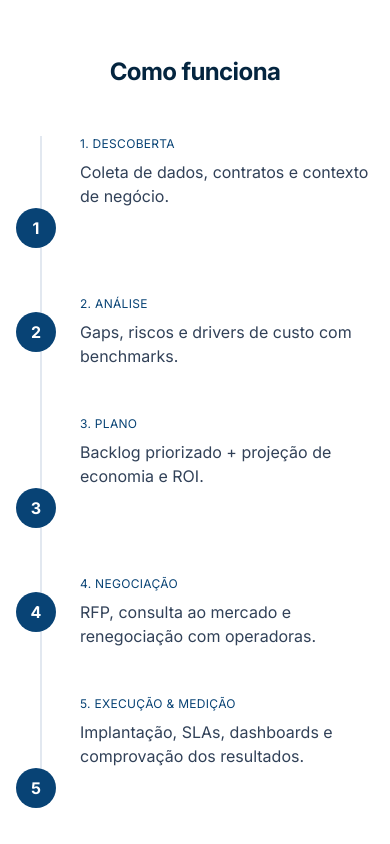
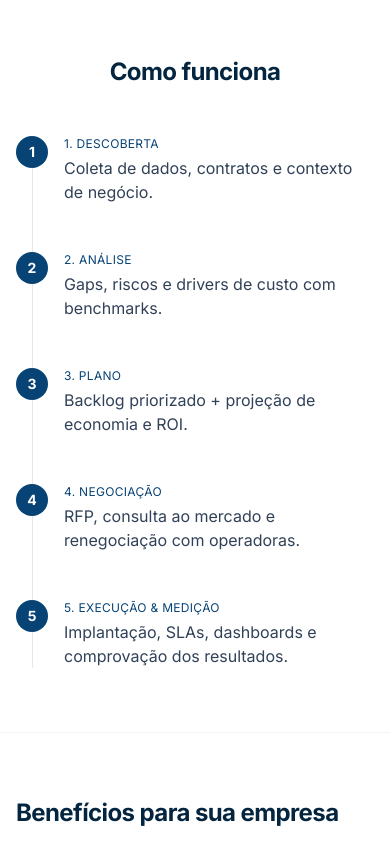
Before and after one commit to moAI-Tech/moAI-Home, a website: page dist/consultoria.html in a window 390 px wide. Shown: the part 2380-3224 px from the top of the page. Drawn offline with Linux system fonts and the light colour scheme.

Commit message:
Refactor timeline layout and improve accessibility features
- Adjusted grid layout for timeline items on mobile devices for better alignment.
- Centralized dot elements in the timeline for improved visual consistency.
- Enhanced accessibility by ensuring reduced motion preferences are respected.
- Updated HTML structure for timeline items to improve readability and maintainability.
- Removed unnecessary JavaScript for timeline animations, simplifying the codebase.

```diff
--- a/dist/consultoria.html
+++ b/dist/consultoria.html
@@ -84,40 +84,42 @@
     @media (max-width: 767px) {
       .timeline::before {
         left: 1.5rem;
+        /* linha continua do lado esquerdo */
       }
 
-      /* 24px */
       .timeline ol {
         gap: 2rem;
       }
 
       .timeline li {
         display: grid;
-        grid-template-columns: 3rem 1fr;
-        /* coluna do dot + coluna do texto */
+        grid-template-columns: 2.5rem 1fr;
+        /* dot + conteúdo */
         align-items: center;
+        /* agora alinha pelo centro */
         column-gap: 1rem;
       }
 
-      /* qualquer bloco que não seja o dot vira texto na coluna 2 */
       .timeline li>div:not(.dot) {
         grid-column: 2;
         text-align: left !important;
         padding: 0 !important;
       }
 
-      /* dot fica na coluna 1 */
       .timeline li>.dot {
         grid-column: 1;
         margin: 0;
-        /* remove mx-auto */
+        justify-self: center;
+        /* centraliza na coluna da esquerda */
+        align-self: center;
+        /* força o círculo no meio da linha */
       }
 
-      /* esconde os placeholders "hidden md:block" no mobile (garantia extra) */
       .timeline li>.hidden {
-        display: none;
+        display: none !important;
       }
     }
+
 
     /* Acessibilidade: respeita preferência por menos animação */
     @media (prefers-reduced-motion: reduce) {
@@ -279,67 +281,77 @@
     <!-- Como funciona (timeline) -->
     <section id="como-funciona" class="bg-white/60 border-y border-slate-100">
       <div class="mx-auto max-w-5xl px-4 py-16">
-        <h2 class="text-2xl md:text-3xl font-bold tracking-tight text-brand-900 text-center">Como funciona</h2>
+        <h2 class="text-2xl md:text-3xl font-bold tracking-tight text-brand-900 mb-12 text-center">
+          Como funciona
+        </h2>
 
-        <div class="relative mt-12 timeline">
-          <ol class="space-y-12 relative z-10">
-            <li
-              class="md:flex items-center reveal opacity-0 translate-y-6 transition duration-700 ease-out transform-gpu">
-              <div class="md:w-1/2 md:pr-8 text-right">
-                <p class="text-xs uppercase tracking-wide text-brand-700">1. Descoberta</p>
-                <p class="mt-2 text-slate-700">Coleta de dados, contratos e contexto de negócio.</p>
+        <div class="relative">
+          <!-- Linha -->
+          <div class="absolute left-4 top-0 h-full w-px bg-slate-200 md:left-1/2"></div>
+
+          <ol class="space-y-12 md:space-y-20">
+            <!-- Item 1 -->
+            <li class="relative flex items-start md:flex-row md:items-center">
+              <span
+                class="absolute left-0 md:left-1/2 md:-translate-x-1/2 flex h-8 w-8 items-center justify-center rounded-full bg-brand-700 text-white text-sm font-bold">
+                1
+              </span>
+              <div class="ml-12 md:ml-0 md:w-1/2 md:pr-8 md:text-right">
+                <h3 class="text-xs uppercase tracking-wide text-brand-700">1. Descoberta</h3>
+                <p class="mt-1 text-slate-700">Coleta de dados, contratos e contexto de negócio.</p>
               </div>
-              <div
-                class="dot flex items-center justify-center w-10 h-10 rounded-full bg-brand-700 text-white font-bold mx-auto md:mx-0 transform scale-75 transition duration-700 ease-out transform-gpu">
-                1</div>
               <div class="hidden md:block md:w-1/2"></div>
             </li>
 
-            <li
-              class="md:flex items-center reveal opacity-0 translate-y-6 transition duration-700 ease-out transform-gpu">
-              <div class="hidden md:block md:w-1/2"></div>
-              <div
-                class="dot flex items-center justify-center w-10 h-10 rounded-full bg-brand-700 text-white font-bold mx-auto md:mx-0 transform scale-75 transition duration-700 ease-out transform-gpu">
-                2</div>
-              <div class="md:w-1/2 md:pl-8">
-                <p class="text-xs uppercase tracking-wide text-brand-700">2. Análise</p>
-                <p class="mt-2 text-slate-700">Gaps, riscos e drivers de custo com benchmarks.</p>
+            <!-- Item 2 -->
+            <li class="relative flex items-start md:flex-row-reverse md:items-center">
+              <span
+                class="absolute left-0 md:left-1/2 md:-translate-x-1/2 flex h-8 w-8 items-center justify-center rounded-full bg-brand-700 text-white text-sm font-bold">
+                2
+              </span>
+              <div class="ml-12 md:ml-0 md:w-1/2 md:pl-8 md:text-left">
+                <h3 class="text-xs uppercase tracking-wide text-brand-700">2. Análise</h3>
+                <p class="mt-1 text-slate-700">Gaps, riscos e drivers de custo com benchmarks.</p>
               </div>
-            </li>
-
-            <li
-              class="md:flex items-center reveal opacity-0 translate-y-6 transition duration-700 ease-out transform-gpu">
-              <div class="md:w-1/2 md:pr-8 text-right">
-                <p class="text-xs uppercase tracking-wide text-brand-700">3. Plano</p>
-                <p class="mt-2 text-slate-700">Backlog priorizado + projeção de economia e ROI.</p>
-              </div>
-              <div
-                class="dot flex items-center justify-center w-10 h-10 rounded-full bg-brand-700 text-white font-bold mx-auto md:mx-0 transform scale-75 transition duration-700 ease-out transform-gpu">
-                3</div>
               <div class="hidden md:block md:w-1/2"></div>
             </li>
 
-            <li
-              class="md:flex items-center reveal opacity-0 translate-y-6 transition duration-700 ease-out transform-gpu">
+            <!-- Item 3 -->
+            <li class="relative flex items-start md:flex-row md:items-center">
+              <span
+                class="absolute left-0 md:left-1/2 md:-translate-x-1/2 flex h-8 w-8 items-center justify-center rounded-full bg-brand-700 text-white text-sm font-bold">
+                3
+              </span>
+              <div class="ml-12 md:ml-0 md:w-1/2 md:pr-8 md:text-right">
+                <h3 class="text-xs uppercase tracking-wide text-brand-700">3. Plano</h3>
+                <p class="mt-1 text-slate-700">Backlog priorizado + projeção de economia e ROI.</p>
+              </div>
               <div class="hidden md:block md:w-1/2"></div>
-              <div
-                class="dot flex items-center justify-center w-10 h-10 rounded-full bg-brand-700 text-white font-bold mx-auto md:mx-0 transform scale-75 transition duration-700 ease-out transform-gpu">
-                4</div>
-              <div class="md:w-1/2 md:pl-8">
-                <p class="text-xs uppercase tracking-wide text-brand-700">4. Negociação</p>
-                <p class="mt-2 text-slate-700">RFP, consulta ao mercado e renegociação com operadoras.</p>
-              </div>
             </li>
 
-            <li
-              class="md:flex items-center reveal opacity-0 translate-y-6 transition duration-700 ease-out transform-gpu">
-              <div class="md:w-1/2 md:pr-8 text-right">
-                <p class="text-xs uppercase tracking-wide text-brand-700">5. Execução & Medição</p>
-                <p class="mt-2 text-slate-700">Implantação, SLAs, dashboards e comprovação dos resultados.</p>
+            <!-- Item 4 -->
+            <li class="relative flex items-start md:flex-row-reverse md:items-center">
+              <span
+                class="absolute left-0 md:left-1/2 md:-translate-x-1/2 flex h-8 w-8 items-center justify-center rounded-full bg-brand-700 text-white text-sm font-bold">
+                4
+              </span>
+              <div class="ml-12 md:ml-0 md:w-1/2 md:pl-8 md:text-left">
+                <h3 class="text-xs uppercase tracking-wide text-brand-700">4. Negociação</h3>
+                <p class="mt-1 text-slate-700">RFP, consulta ao mercado e renegociação com operadoras.</p>
               </div>
-              <div
-                class="dot flex items-center justify-center w-10 h-10 rounded-full bg-brand-700 text-white font-bold mx-auto md:mx-0 transform scale-75 transition duration-700 ease-out transform-gpu">
-                5</div>
+              <div class="hidden md:block md:w-1/2"></div>
+            </li>
+
+            <!-- Item 5 -->
+            <li class="relative flex items-start md:flex-row md:items-center">
+              <span
+                class="absolute left-0 md:left-1/2 md:-translate-x-1/2 flex h-8 w-8 items-center justify-center rounded-full bg-brand-700 text-white text-sm font-bold">
+                5
+              </span>
+              <div class="ml-12 md:ml-0 md:w-1/2 md:pr-8 md:text-right">
+                <h3 class="text-xs uppercase tracking-wide text-brand-700">5. Execução & Medição</h3>
+                <p class="mt-1 text-slate-700">Implantação, SLAs, dashboards e comprovação dos resultados.</p>
+              </div>
               <div class="hidden md:block md:w-1/2"></div>
             </li>
           </ol>
@@ -429,59 +441,6 @@
       mnav.classList.toggle('hidden');
       btn.setAttribute('aria-expanded', String(!expanded));
     }
-
-    (function () {
-      const prefersReduced = window.matchMedia('(prefers-reduced-motion: reduce)').matches;
-
-      // Ativa animação da linha quando a timeline entra em viewport
-      const tl = document.querySelector('#como-funciona .timeline');
-      if (tl && !prefersReduced) {
-        const obsLine = new IntersectionObserver((entries) => {
-          entries.forEach(e => {
-            if (e.isIntersecting) {
-              tl.classList.add('is-visible');
-              obsLine.disconnect();
-            }
-          });
-        }, { threshold: 0.15 });
-        obsLine.observe(tl);
-      } else if (tl) {
-        tl.classList.add('is-visible'); // sem animação, mas mostra a linha
-      }
-
-      // Itens: fade + slide + pop do marcador
-      const items = document.querySelectorAll('#como-funciona .reveal');
-      if (!items.length) return;
-
-      if (prefersReduced) {
-        items.forEach((el) => {
-          el.classList.remove('opacity-0', 'translate-y-6');
-          const dot = el.querySelector('.dot');
-          if (dot) dot.classList.remove('scale-75');
-        });
-        return;
-      }
-
-      const io = new IntersectionObserver((entries) => {
-        entries.forEach((entry) => {
-          if (entry.isIntersecting) {
-            const el = entry.target;
-            const idx = Array.from(items).indexOf(el);
-            el.style.transitionDelay = 100 * idx + 'ms';
-            el.classList.remove('opacity-0', 'translate-y-6');
-
-            const dot = el.querySelector('.dot');
-            if (dot) {
-              dot.style.transitionDelay = 120 * idx + 'ms';
-              dot.classList.remove('scale-75');
-            }
-            io.unobserve(el);
-          }
-        });
-      }, { threshold: 0.2 });
-
-      items.forEach((el) => io.observe(el));
-    })();
   </script>
 </body>
 
```
Also changed, not shown: dist/assets/styles.css.
